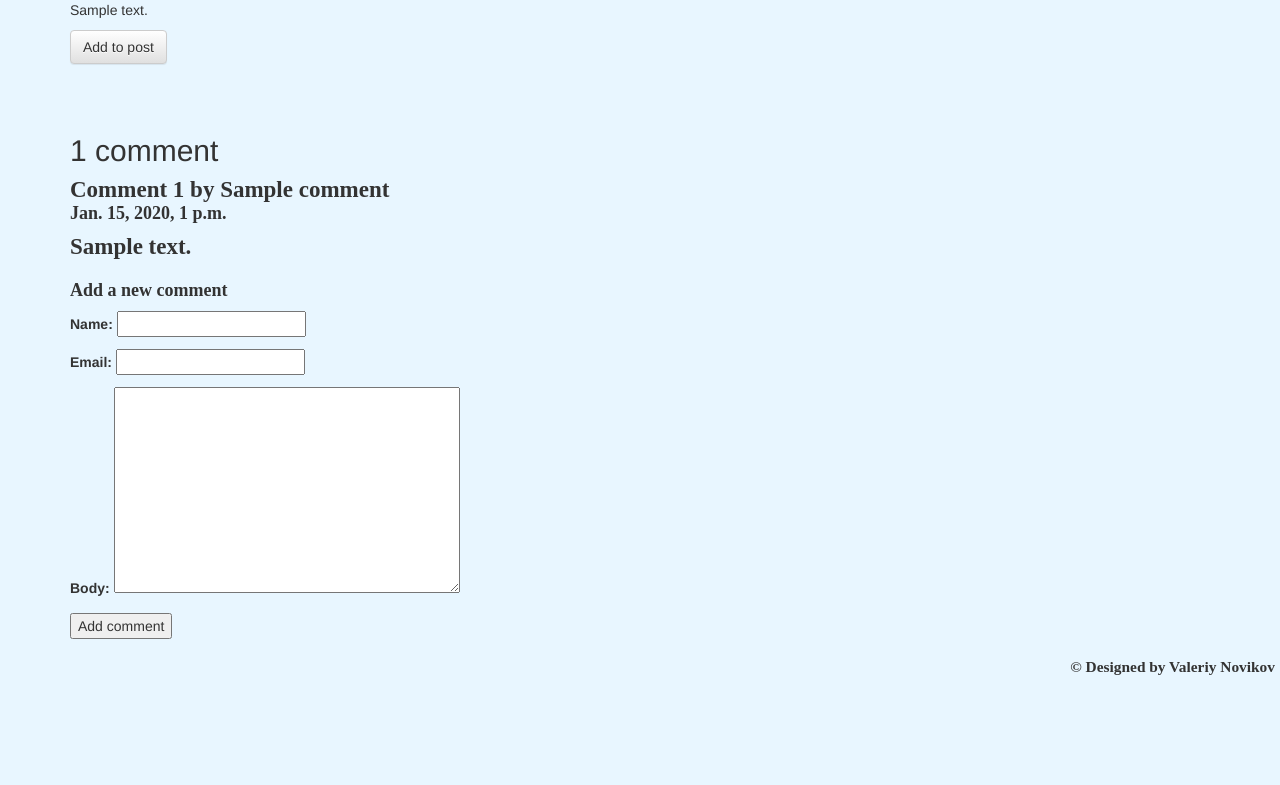
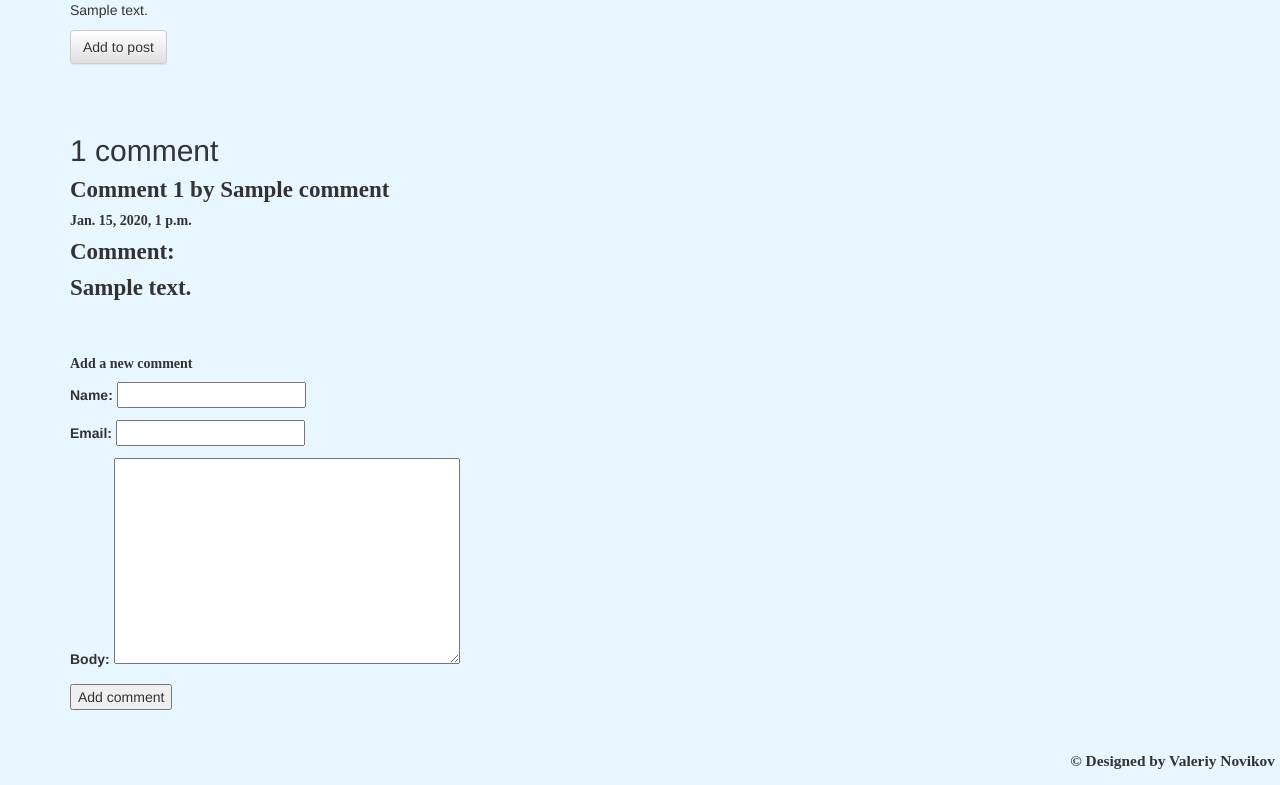
Before and after one commit to VSD025/DjangoBlog, a Django app: page /post/1/ in a window 1280 px wide. Shown: the part 246-1031 px from the top of the page. Before the commit the page ends 921 px from the top, so only its background shows below. Run offline with Django 3.2, Linux system fonts and the light colour scheme; tables that the repository leaves empty hold one stand-in row (values such as "Sample post"); some libraries are stand-ins or nearby versions.

Commit message:
Finished CSS for comments

```diff
--- a/blog/static/css/blog.css
+++ b/blog/static/css/blog.css
@@ -5,8 +5,12 @@ h1 a {
 
 .comment{
      font: bold 23px segoe script;
+     padding-bottom: 25px;
 }
 
+.comments_count {
+    padding-bottom: 23px;
+}
 .body {
         padding-left: 15px;
         background-color: #e8f6ff;
@@ -51,7 +55,11 @@ h3 {
     }
 
 .ncy {
-    font:bold 18px segoe script;
+    font:bold 14px segoe script;
+}
+
+.comment_by {
+    font: bold; 13px segoe script
 }
 .save {
     float: right;
--- a/blog/templates/blog/post_detail.html
+++ b/blog/templates/blog/post_detail.html
@@ -13,7 +13,7 @@
                 <span class="button icon .add">Add to post</span>
             </a>
         </div>
-        <div class = 'comments'>
+        <div class = 'comments_count'>
             {% with comments.count as total_comments %}
             <h2>
                 {{ total_comments }} comment{{ total_comments|pluralize }}
@@ -22,10 +22,10 @@
 
         {% for comment in comments %}
         <div class="comment">
-                Comment {{ forloop.counter }} by {{ comment.name }}
+                <p class = "comment_by">Comment {{ forloop.counter }} by {{ comment.name }}</p>
                 <p class="ncy">{{ comment.created }}</p>
             </p>
-        <p class="ncy">{{ comment.body|linebreaks }}</p>
+        <p class="ncy"><p>Comment: {{ comment.body|linebreaks }}</p></p>
         </div>
     {% empty %}
         <p class ='ncy'>There are no comments yet.</p>
--- a/blog/urls.py
+++ b/blog/urls.py
@@ -1,11 +1,11 @@
-from django.conf.urls import url ######
-from . import views ##########3
+from django.conf.urls import url
+from . import views
 
 
 urlpatterns = [
     url(r'^$', views.post_list, name='post_list'),
-    url(r'^post/(?P<pk>[0-9]+)/$', views.post_detail, name='post_detail'), ###############
-    url(r'^post/new/$', views.post_new, name='post_new'),########################
+    url(r'^post/(?P<pk>[0-9]+)/$', views.post_detail, name='post_detail'),
+    url(r'^post/new/$', views.post_new, name='post_new'),
     url(r'^post/(?P<pk>[0-9]+)/edit/$', views.post_edit, name='post_edit'),
-	#url(r"^comments/", include("django.contrib.comments.urls")),
-] ######################
+
+]
--- a/blog/views.py
+++ b/blog/views.py
@@ -1,4 +1,4 @@
-from django.shortcuts import render
+from django.shortcuts import render, render_to_response
 from django.utils import timezone
 from .models import Post,Comment
 from django.shortcuts import render, get_object_or_404
@@ -55,5 +55,7 @@ def post_edit(request, pk):
 	return render(request, 'blog/post_edit.html', {'form': form})
 
 
+def search_form(request):
+    return render_to_response('search.html')
 
 # Create your views here.
```
Also changed, not shown: blog/templates/blog/search.html (added, +11 -0 lines).
